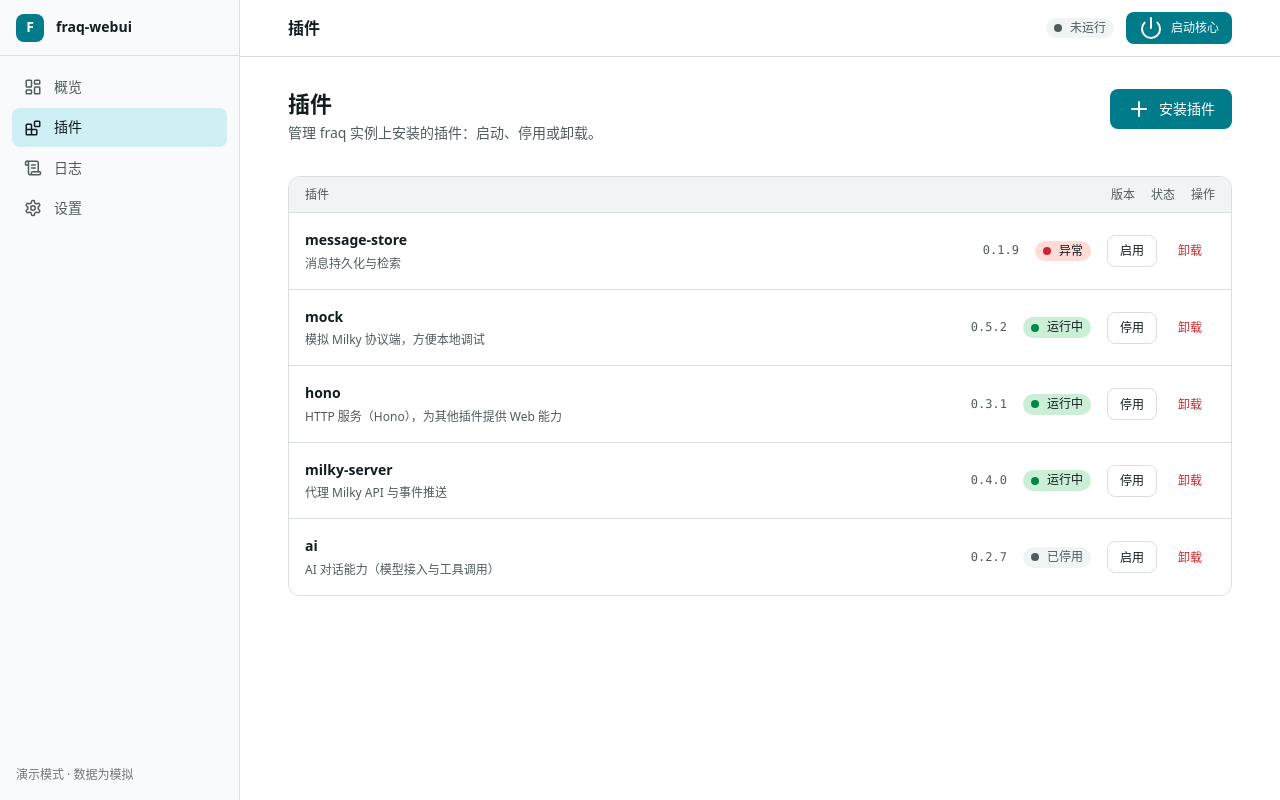
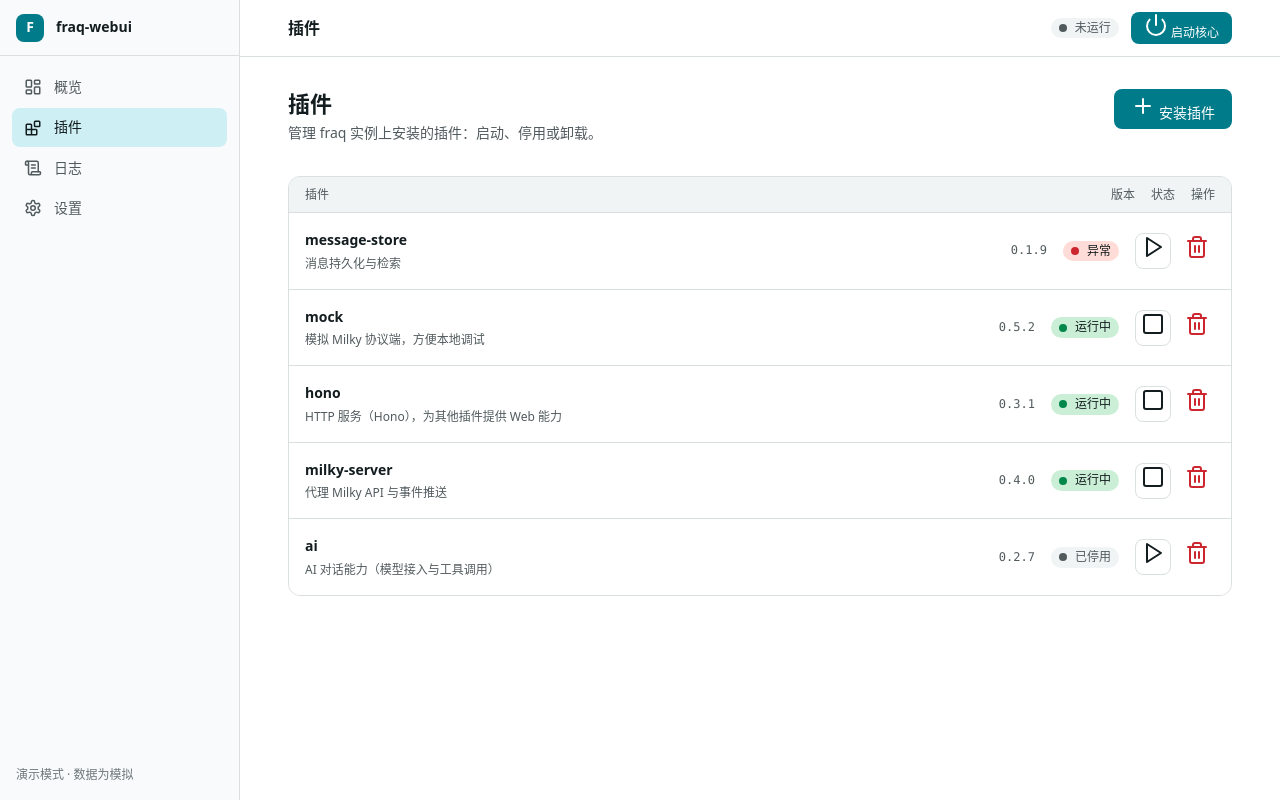
Before and after one commit to zhongwen-4-fraq-plugins/fraq-webui, a Vue app: page /plugins in a window 1280 px wide. Built offline with nearby package versions, Linux system fonts and the light colour scheme.

Commit message:
🎨 [core] 插件按钮改图标

```diff
--- a/src/components/AppButton.vue
+++ b/src/components/AppButton.vue
@@ -3,7 +3,7 @@ import { LoaderCircle } from '@lucide/vue'
 
 defineProps({
   variant: { type: String, default: 'primary' }, // primary | secondary | ghost | danger | danger-ghost
-  size: { type: String, default: 'md' }, // md | sm
+  size: { type: String, default: 'md' }, // md | sm | icon
   loading: { type: Boolean, default: false },
   disabled: { type: Boolean, default: false },
   autofocus: { type: Boolean, default: false },
@@ -24,7 +24,7 @@ defineEmits(['click'])
     @click="$emit('click', $event)"
   >
     <LoaderCircle v-if="loading" class="btn__spinner" aria-hidden="true" />
-    <slot />
+    <span v-show="!(size === 'icon' && loading)"><slot /></span>
   </button>
 </template>
 
@@ -59,6 +59,25 @@ defineEmits(['click'])
   min-height: 2rem;
   padding: 0 var(--space-3);
   font-size: var(--text-xs);
+}
+
+.btn--icon {
+  position: relative;
+  width: 2.25rem;
+  height: 2.25rem;
+  padding: 0;
+}
+
+/* 扩大触控命中区域到 44px，视觉尺寸保持不变 */
+.btn--icon::before {
+  content: '';
+  position: absolute;
+  inset: -4px;
+}
+
+.btn--icon svg {
+  width: 1.125rem;
+  height: 1.125rem;
 }
 
 .btn--primary {
--- a/src/views/PluginsView.vue
+++ b/src/views/PluginsView.vue
@@ -1,6 +1,6 @@
 <script setup>
 import { computed, onMounted, ref } from 'vue'
-import { Blocks, Plus } from '@lucide/vue'
+import { Blocks, Play, Plus, Square, Trash2 } from '@lucide/vue'
 import { store } from '../services/store.js'
 import { sortPlugins } from '../data/plugins.js'
 import { PLUGIN_STATUS } from '../models/plugin.js'
@@ -130,28 +130,34 @@ const isBusy = (id) => store.state.busyPlugins.includes(id)
             <AppButton
               v-if="plugin.status !== PLUGIN_STATUS.running"
               variant="secondary"
-              size="sm"
+              size="icon"
               :loading="isBusy(plugin.id)"
+              :aria-label="`启用 ${plugin.name}`"
+              title="启用"
               @click="store.setPluginEnabled(plugin.id, true)"
             >
-              启用
+              <Play aria-hidden="true" />
             </AppButton>
             <AppButton
               v-else
               variant="secondary"
-              size="sm"
+              size="icon"
               :loading="isBusy(plugin.id)"
+              :aria-label="`停用 ${plugin.name}`"
+              title="停用"
               @click="store.setPluginEnabled(plugin.id, false)"
             >
-              停用
+              <Square aria-hidden="true" />
             </AppButton>
             <AppButton
               variant="danger-ghost"
-              size="sm"
+              size="icon"
               :loading="isBusy(plugin.id)"
+              :aria-label="`卸载 ${plugin.name}`"
+              title="卸载"
               @click="openUninstall(plugin)"
             >
-              卸载
+              <Trash2 aria-hidden="true" />
             </AppButton>
           </div>
         </li>
```
